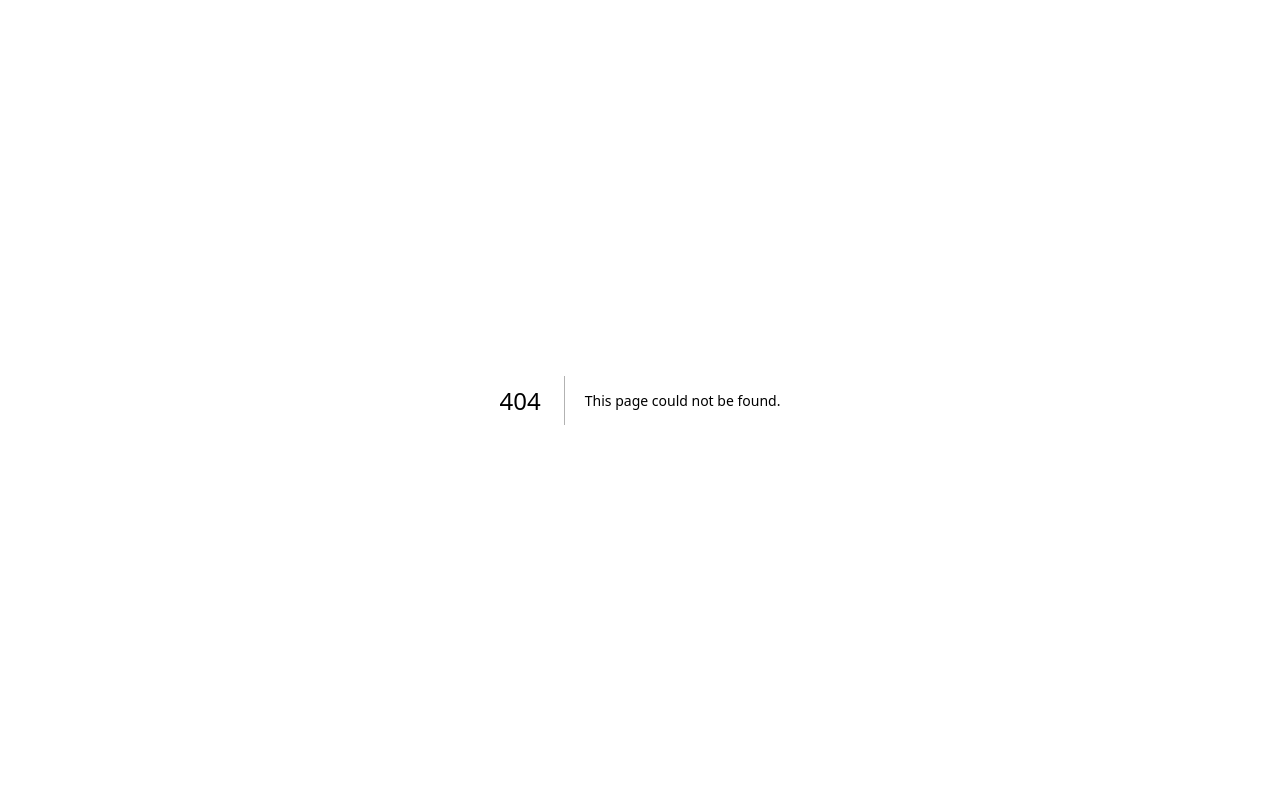
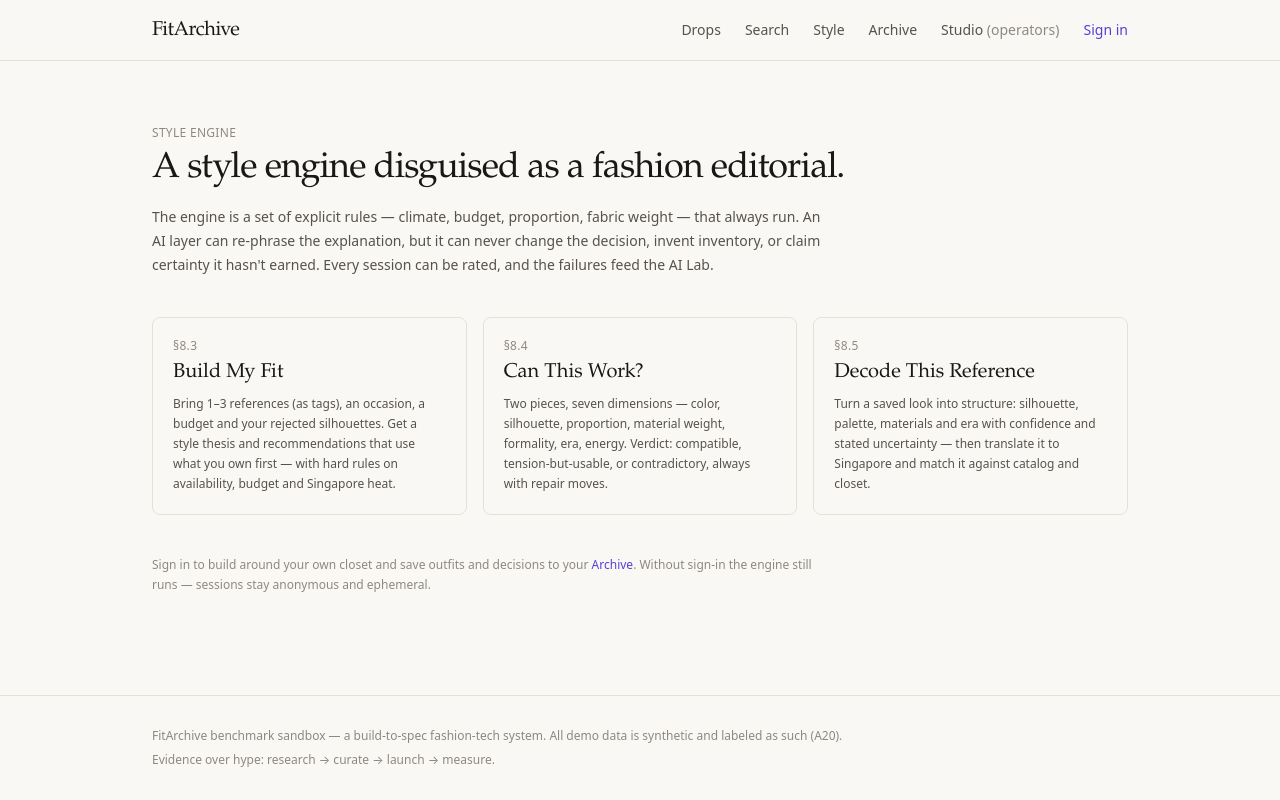
Before and after one commit to CharlieCYX/fitarchive-benchmark, a Next.js app: page /style in a window 1280 px wide. Before the commit this address had no page. Built offline with nearby package versions, Linux system fonts and the light colour scheme; no server answers.

Commit message:
feat: phases 6-7 — shopper archive, style engine (3 modes), AI provider adapter + AI lab (11/15: style pages, header nav, prompt seed)

```diff
--- /dev/null
+++ b/app/(public)/style/compatibility/page.tsx
@@ -0,0 +1,36 @@
+import type { Metadata } from "next";
+import { getServerClient } from "@/lib/db/server";
+import { getSessionUser } from "@/lib/auth/session";
+import { loadClosetGarments } from "@/features/style-engine/service";
+import { CompatibilityForm } from "@/features/style-engine/components/compatibility-form";
+
+export const metadata: Metadata = {
+  title: "Can This Work?",
+  description: "A deterministic verdict on two pieces — with repair moves, never vibes.",
+};
+export const dynamic = "force-dynamic";
+
+export default async function CompatibilityPage() {
+  const supabase = await getServerClient();
+  const user = await getSessionUser();
+  const closet =
+    supabase && user ? await loadClosetGarments(supabase, user.id) : [];
+
+  return (
+    <div className="mx-auto max-w-3xl px-6 py-12">
+      <p className="text-xs uppercase tracking-wide text-warm-500">§8.4 · Style Engine</p>
+      <h1 className="mt-2 font-display text-3xl tracking-tight text-ink">Can This Work?</h1>
+      <p className="mt-3 text-sm leading-6 text-warm-700">
+        Describe two pieces (or prefill from your closet). The verdict —
+        compatible, tension-but-usable, or contradictory — comes from seven
+        scored dimensions, and every weakness comes with a specific repair move.
+      </p>
+      <div className="mt-8">
+        <CompatibilityForm
+          closetItems={closet.map((c) => ({ id: c.id, label: c.label, category: c.category }))}
+          signedIn={Boolean(user)}
+        />
+      </div>
+    </div>
+  );
+}
--- /dev/null
+++ b/app/(public)/style/decode/page.tsx
@@ -0,0 +1,26 @@
+import type { Metadata } from "next";
+import { DecodeForm } from "@/features/style-engine/components/decode-form";
+
+export const metadata: Metadata = {
+  title: "Decode This Reference",
+  description: "A structured read of a style reference — confidence, uncertainty and Singapore translation included.",
+};
+export const dynamic = "force-dynamic";
+
+export default function DecodePage() {
+  return (
+    <div className="mx-auto max-w-3xl px-6 py-12">
+      <p className="text-xs uppercase tracking-wide text-warm-500">§8.5 · Style Engine</p>
+      <h1 className="mt-2 font-display text-3xl tracking-tight text-ink">Decode This Reference</h1>
+      <p className="mt-3 text-sm leading-6 text-warm-700">
+        Every read carries confidence; low-confidence signals are marked
+        uncertain instead of asserted. Distinctive signals are separated from
+        incidental ones, heavy materials get breathable Singapore substitutes,
+        and matches come only from the real catalog and your closet.
+      </p>
+      <div className="mt-8">
+        <DecodeForm />
+      </div>
+    </div>
+  );
+}
--- /dev/null
+++ b/app/(public)/style/page.tsx
@@ -0,0 +1,76 @@
+import type { Metadata } from "next";
+import Link from "next/link";
+
+export const metadata: Metadata = {
+  title: "Style Engine",
+  description:
+    "Three deterministic style tools — Build My Fit, Can This Work?, Decode This Reference — with AI narration that never overrides the rules.",
+};
+
+const MODES = [
+  {
+    href: "/style/build",
+    name: "Build My Fit",
+    spec: "§8.3",
+    blurb:
+      "Bring 1–3 references (as tags), an occasion, a budget and your rejected silhouettes. Get a style thesis and recommendations that use what you own first — with hard rules on availability, budget and Singapore heat.",
+  },
+  {
+    href: "/style/compatibility",
+    name: "Can This Work?",
+    spec: "§8.4",
+    blurb:
+      "Two pieces, seven dimensions — color, silhouette, proportion, material weight, formality, era, energy. Verdict: compatible, tension-but-usable, or contradictory, always with repair moves.",
+  },
+  {
+    href: "/style/decode",
+    name: "Decode This Reference",
+    spec: "§8.5",
+    blurb:
+      "Turn a saved look into structure: silhouette, palette, materials and era with confidence and stated uncertainty — then translate it to Singapore and match it against catalog and closet.",
+  },
+];
+
+/**
+ * Style Engine landing (§8.7 Arrival): what the engine is, what it refuses
+ * to do, and the three ways in.
+ */
+export default function StyleLandingPage() {
+  return (
+    <div className="mx-auto max-w-5xl px-6 py-16">
+      <p className="text-xs uppercase tracking-wide text-warm-500">Style Engine</p>
+      <h1 className="mt-2 font-display text-4xl tracking-tight text-ink">
+        A style engine disguised as a fashion editorial.
+      </h1>
+      <p className="mt-4 max-w-2xl text-sm leading-6 text-warm-700">
+        The engine is a set of explicit rules — climate, budget, proportion,
+        fabric weight — that always run. An AI layer can re-phrase the
+        explanation, but it can never change the decision, invent inventory,
+        or claim certainty it hasn&apos;t earned. Every session can be rated,
+        and the failures feed the AI Lab.
+      </p>
+
+      <div className="mt-10 grid gap-4 md:grid-cols-3">
+        {MODES.map((mode) => (
+          <Link
+            key={mode.href}
+            href={mode.href}
+            className="group rounded-md border border-warm-200 p-5 hover:border-warm-400"
+          >
+            <p className="text-xs uppercase tracking-wide text-warm-500">{mode.spec}</p>
+            <h2 className="mt-1 font-display text-xl text-ink group-hover:text-accent">
+              {mode.name}
+            </h2>
+            <p className="mt-2 text-xs leading-5 text-warm-700">{mode.blurb}</p>
+          </Link>
+        ))}
+      </div>
+
+      <p className="mt-10 max-w-2xl text-xs leading-5 text-warm-500">
+        Sign in to build around your own closet and save outfits and decisions
+        to your <Link href="/archive" className="text-accent hover:text-accent-strong">Archive</Link>.
+        Without sign-in the engine still runs — sessions stay anonymous and ephemeral.
+      </p>
+    </div>
+  );
+}
--- a/components/editorial/site-header.tsx
+++ b/components/editorial/site-header.tsx
@@ -18,6 +18,12 @@ export function SiteHeader() {
           <Link href="/search" className="text-warm-700 hover:text-ink">
             Search
           </Link>
+          <Link href="/style" className="text-warm-700 hover:text-ink">
+            Style
+          </Link>
+          <Link href="/archive" className="text-warm-700 hover:text-ink">
+            Archive
+          </Link>
           <Link href="/studio" className="text-warm-700 hover:text-ink">
             Studio <span className="text-warm-500">(operators)</span>
           </Link>
```
Also changed, not shown: app/(public)/style/build/page.tsx (added, +37 -0 lines), features/ai/README.md, features/archive/README.md, 1 other file (tests, documents, lock files or other folders).
